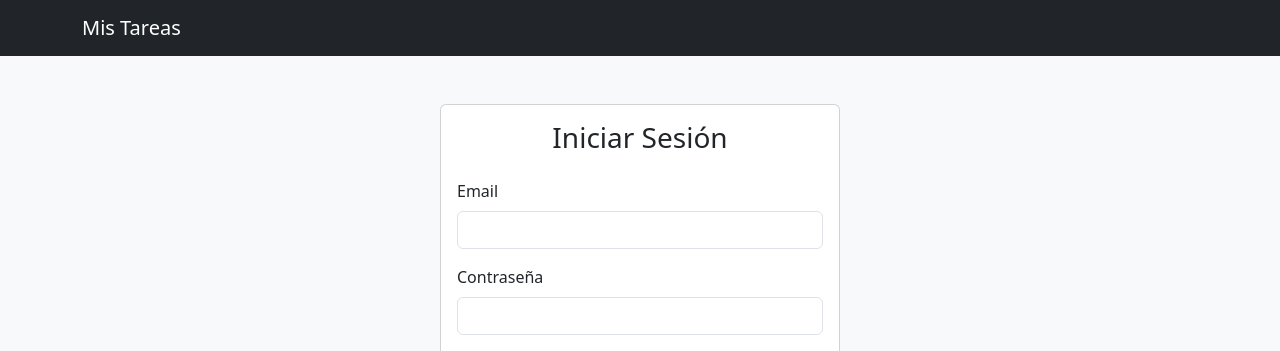
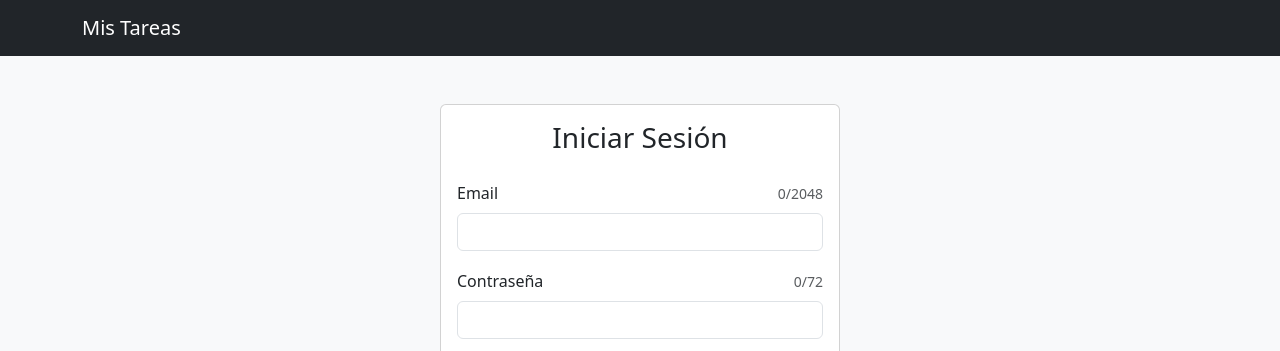
Before and after one commit to Josette320985/todo-frontend, a React (Vite) app: page / in a window 1280 px wide. Shown: the top 351 px of the page. Built offline with nearby package versions, Linux system fonts and the light colour scheme.

Commit message:
feat(ux): enforce password maxLength and show input character counters

```diff
--- a/src/components/LoginForm.tsx
+++ b/src/components/LoginForm.tsx
@@ -1,6 +1,7 @@
 import { useState, type FormEvent } from 'react';
 import { Form, Button, Alert, Card } from 'react-bootstrap';
 import { getApiError, getFormErrorMessage } from '../api/errors';
+import { MAX_EMAIL_LENGTH, MAX_PASSWORD_LENGTH } from '../lib/limits';
 import { validateEmail, validatePassword } from '../lib/validation';
 import { validateRegistrationEmail } from '../api/auth';
 import { useCooldown } from '../hooks/useCooldown';
@@ -15,6 +16,8 @@ export default function LoginForm() {
   const [fields, setFields] = useState<Record<string, string>>({});
   const [pending, setPending] = useState(false);
   const { remaining, start } = useCooldown();
+  const emailLength = Array.from(email).length;
+  const passwordLength = Array.from(password).length;
   const passwordError = isRegister && password ? validatePassword(password) : '';
   const emailError = isRegister ? validateEmail(email) || fields.email || fields.username || '' : '';
   const handleSubmit = async (event: FormEvent<HTMLFormElement>) => {
@@ -42,19 +45,29 @@ export default function LoginForm() {
     {error && <Alert variant="danger">{error}</Alert>}
     <Form onSubmit={handleSubmit}>
       <Form.Group className="mb-3" controlId="auth-email">
-        <Form.Label>Email</Form.Label>
-        <Form.Control type="text" inputMode="email" autoCapitalize="none" spellCheck={false} value={email} required autoComplete="email" maxLength={2048} disabled={pending}
-          isInvalid={Boolean((email && emailError) || fields.email || fields.username)} aria-describedby="email-error"
+        <div className="d-flex justify-content-between align-items-baseline">
+          <Form.Label>Email</Form.Label>
+          <Form.Text id="email-count" className={emailLength >= MAX_EMAIL_LENGTH ? 'text-warning-emphasis fw-semibold' : undefined}>
+            {emailLength}/{MAX_EMAIL_LENGTH}
+          </Form.Text>
+        </div>
+        <Form.Control type="text" inputMode="email" autoCapitalize="none" spellCheck={false} value={email} required autoComplete="email" maxLength={MAX_EMAIL_LENGTH} disabled={pending}
+          isInvalid={Boolean((email && emailError) || fields.email || fields.username)} aria-describedby="email-count email-error"
           onChange={event => { setEmail(event.target.value); setFields({}); }} />
         <Form.Control.Feedback type="invalid" id="email-error" aria-live="polite">{(email && emailError) || fields.email || fields.username}</Form.Control.Feedback>
       </Form.Group>
       <Form.Group className="mb-3" controlId="auth-password">
-        <Form.Label>Contraseña</Form.Label>
-        <Form.Control type="password" value={password} required disabled={pending}
-          isInvalid={Boolean(passwordError || fields.password)} aria-describedby="password-help password-error"
+        <div className="d-flex justify-content-between align-items-baseline">
+          <Form.Label>Contraseña</Form.Label>
+          <Form.Text id="password-count" className={passwordLength >= MAX_PASSWORD_LENGTH ? 'text-warning-emphasis fw-semibold' : undefined}>
+            {passwordLength}/{MAX_PASSWORD_LENGTH}
+          </Form.Text>
+        </div>
+        <Form.Control type="password" value={password} required maxLength={MAX_PASSWORD_LENGTH} disabled={pending}
+          isInvalid={Boolean(passwordError || fields.password)} aria-describedby="password-count password-help password-error"
           autoComplete={isRegister ? 'new-password' : 'current-password'}
           onChange={event => { setPassword(event.target.value); setFields({}); }} />
-        {isRegister && <Form.Text id="password-help">Mínimo 8 caracteres, con al menos una letra y un número. Máximo 72 bytes UTF-8.</Form.Text>}
+        {isRegister && <Form.Text id="password-help">Mínimo 8 caracteres, con al menos una letra y un número. Máximo {MAX_PASSWORD_LENGTH} bytes UTF-8.</Form.Text>}
         <Form.Control.Feedback type="invalid" id="password-error" aria-live="polite">{passwordError || fields.password}</Form.Control.Feedback>
       </Form.Group>
       <Button type="submit" variant="primary" className="w-100 mb-3" disabled={Boolean(pending || remaining || passwordError || emailError)}>
```
